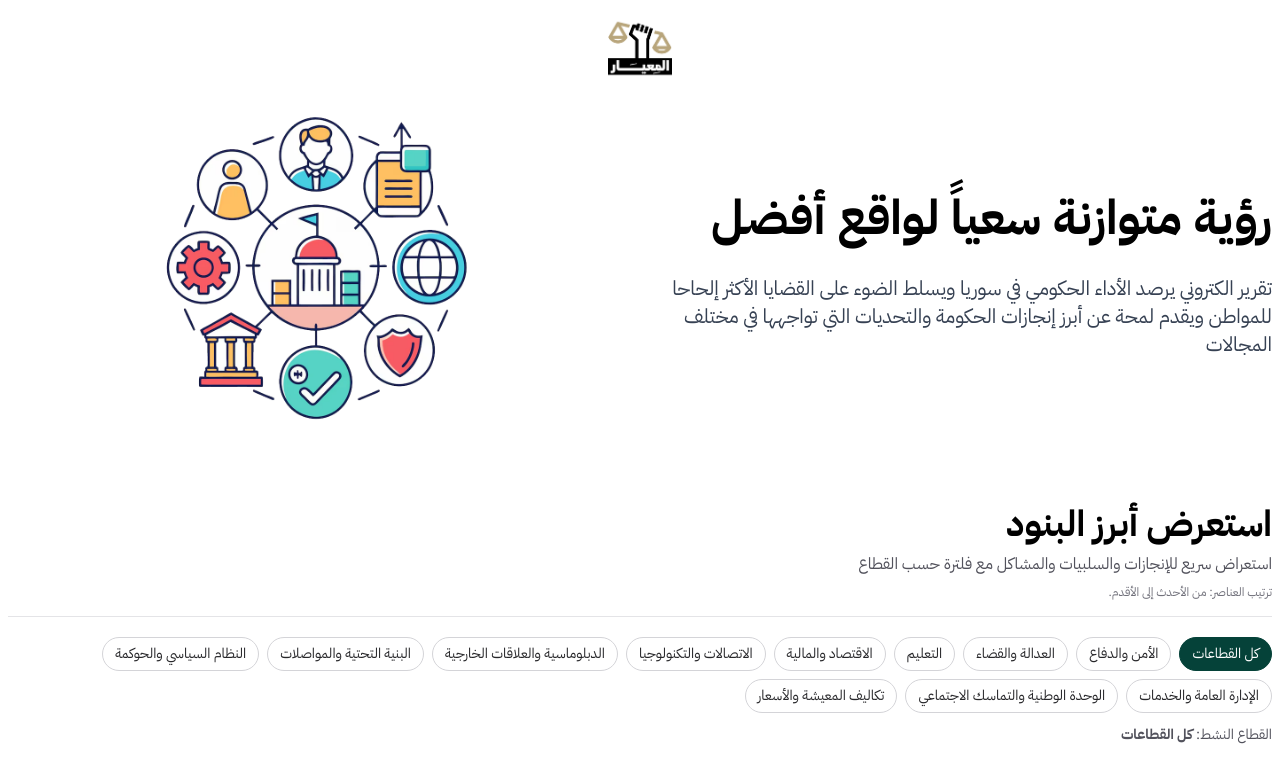
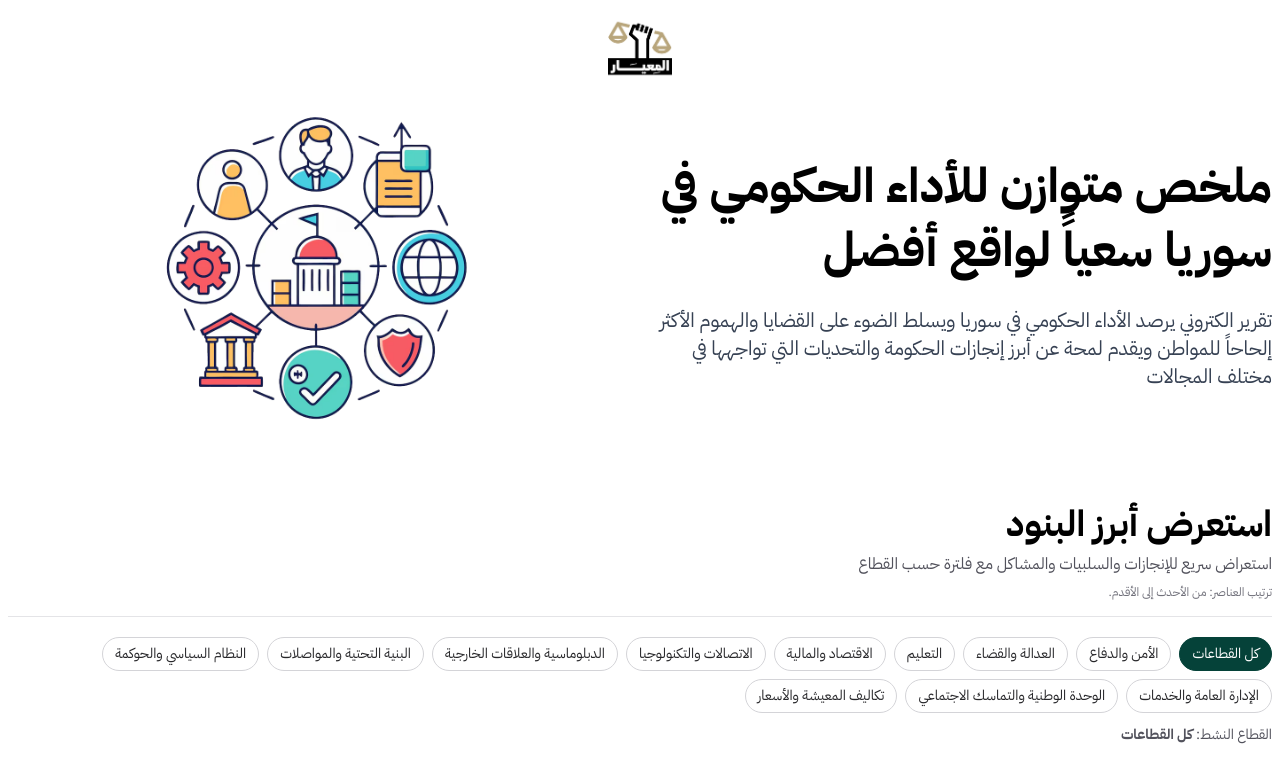
Before and after one commit to NasijSy/almiyaar, a SvelteKit app: page / in a window 1280 px wide. Shown: the top 763 px of the page. Built offline with nearby package versions, Linux system fonts and the light colour scheme.

Commit message:
Update homepage hero copywriting

```diff
--- a/src/routes/+page.svelte
+++ b/src/routes/+page.svelte
@@ -91,10 +91,10 @@
     <section class="flex flex-col md:flex-row gap-4 min-h-[22rem]" aria-labelledby="hero-heading">
         <div class="md:w-1/2 order-2 md:order-1 content-center text-center md:text-start shrink-0">
             <h1 id="hero-heading" class="text-4xl! md:text-5xl! font-black leading-16">
-                رؤية متوازنة سعياً لواقع أفضل
+                ملخص متوازن للأداء الحكومي في سوريا سعياً لواقع أفضل
             </h1>
             <p class="mt-4 text-lg md:text-xl text-gray-700">
-                تقرير الكتروني يرصد الأداء الحكومي في سوريا ويسلط الضوء على القضايا الأكثر إلحاحا للمواطن ويقدم لمحة عن أبرز إنجازات الحكومة والتحديات التي
+                تقرير الكتروني يرصد الأداء الحكومي في سوريا ويسلط الضوء على القضايا والهموم الأكثر إلحاحاً للمواطن ويقدم لمحة عن أبرز إنجازات الحكومة والتحديات التي
                 تواجهها في مختلف المجالات
             </p>
         </div>
```
